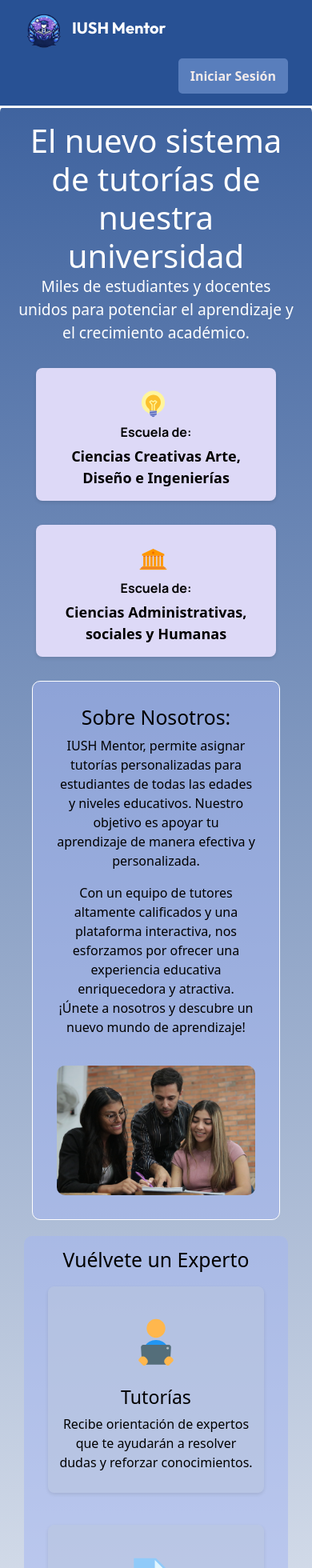
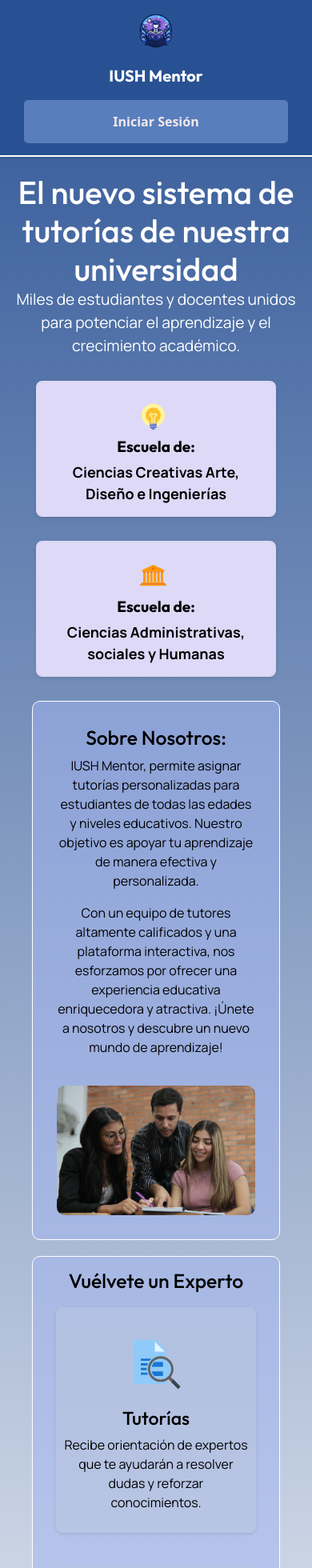
Before and after one commit to JohanTaborda/Iush-Mentor, a React (Vite) app: page / in a window 390 px wide. Shown: the top 1960 px of the page at 80% size. Built offline with nearby package versions, Linux system fonts and the light colour scheme.

Commit message:
Se realizan ajustes solicitados en el 'MainPanel'.

```diff
--- a/src/layouts/Main/components/MainPanel/MainPanel.css
+++ b/src/layouts/Main/components/MainPanel/MainPanel.css
@@ -8,17 +8,7 @@
   box-shadow: 0 2px 4px rgba(0, 0, 0, 0.1);
   margin-bottom: 0;
   position: relative;
-}
-
-/* Línea blanca debajo de la barra de encabezado */
-.header_MainPanel_bar::after {
-  content: '';
-  position: absolute;
-  bottom: -2%;
-  left: 0;
-  width: 100%;
-  height: 2%;
-  background-color: white;
+  border-bottom: 2px solid white;
 }
 
 /* Estilos para la sección izquierda del encabezado */
@@ -41,6 +31,7 @@
   font-size: 20px;
   font-weight: bold;
   color: white;
+  padding-top: 10px;
 }
 
 /* Botón de inicio de sesión */
@@ -71,7 +62,6 @@
   flex: 1;
   background: linear-gradient(to bottom, #3F639F, #fff);
   padding: 20px;
-  border-radius: 8px;
   box-shadow: 0 4px 8px rgba(0, 0, 0, 0.1);
 }
 
@@ -83,6 +73,7 @@
 
 /* Title: El nuevo sistema de tutorías de nuestra universidad */
 .title_main {
+  font-family: 'Outfit', sans-serif;
   font-size: 2.5em;
   color: white;
   margin-bottom: 10px;
@@ -94,6 +85,7 @@
 
 /* Subtitle: Miles de estudiantes y docentes unidos para potenciar el aprendizaje y el crecimiento académico*/
 .subtitle_main {
+  font-family: 'Manrope', sans-serif;
   font-size: 1.2em;
   color: white;
   text-align: center;
@@ -138,10 +130,14 @@
 /* Texto de la escuela */
 .school_text {
   display: block;
-  font-size: 16px;
-  font-family: 'manrope', sans-serif;
+  font-size: 19px;
+  font-family: 'Outfit', sans-serif;
   color: black;
   margin-bottom: 5px;
+}
+
+.school_description{
+  font-family: "Manrope";
 }
 
 .school_icon {
@@ -165,19 +161,25 @@
 
 /* Texto sobre nosotros */
 .about_text {
+  font-family: 'Manrope', sans-serif;
   flex: 1;
   padding-right: 20px;
 }
+
+.about_title{
+  font-family: "Outfit";
+}
+
 
 /* Imagen sobre nosotros */
 .about_image {
   flex: 1;
   display: flex;
   justify-content: center;
-  max-width: 450px; /* Ajusta este valor según el tamaño deseado */
-  max-height: 300px; /* Ajusta este valor según el tamaño deseado */
-  width: auto; /* Mantiene la proporción de la imagen */
-  height: auto; /* Mantiene la proporción de la imagen */
+  max-width: 450px;
+  max-height: 300px;
+  width: auto;
+  height: auto;
 }
 
 /* Estilos para la imagen sobre nosotros */
@@ -190,12 +192,12 @@
 .expert_path {
   background: rgba(163, 182, 243, 0.5); /* Ajustado para ser más transparente */
   padding: 15px;
-  margin: 10px;
+  margin: 20px;
   border-radius: 10px;
   color: black;
   text-align: center;
+  border: 1px solid white; /* Borde delgado de color blanco */
 }
-
 /* Opciones de expertos */
 .expert_options {
   display: flex;
@@ -209,12 +211,16 @@
   text-align: center;
   padding: 10px;
   margin: 10px;
-  background: rgba(187, 200, 221, 0.5); /* Ajustado para ser transparente */
+  background: rgba(187, 200, 221, 0.5);
   border-radius: 8px;
   box-shadow: 0 2px 4px rgba(0, 0, 0, 0.1);
-  flex: 1 1 300px; /* Ajusta el ancho de las tarjetas */
-  max-width: 300px; /* Ajusta el ancho máximo de las tarjetas */
+  flex: 1 1 300px;
+  max-width: 300px;
   color: black;
+}
+
+.expert_description{
+  font-family: "Manrope";
 }
 
 /* Efecto hover para las tarjetas de expertos */
@@ -225,17 +231,17 @@
 
 /* Icono de expertos */
 .expert_icon {
-  font-size: 70px; /* Ajustar este valor según tus necesidades */
+  font-size: 70px; /* Se puede ajustar tamaño */
   display: block;
   margin-bottom: 10px;
 }
 
 /* Footer */
 .footer_MainPanel {
+  font-family: 'Manrope', sans-serif;
   text-align: center;
   padding: 5px;
   background: #BBC8DD;
-  font-weight: bold;
   color: black;
 }
 
@@ -255,12 +261,31 @@
 @media (max-width: 600px) {
   .header_MainPanel_bar {
     flex-direction: column;
-    align-items: flex-start;
+    align-items: center; /* Centra los elementos horizontalmente */
+  }
+
+  .header_MainPanel_left {
+    display: flex;
+    flex-direction: column; /* Alinea el ícono y el título verticalmente */
+    align-items: center; /* Centra los elementos horizontalmente */
+    width: 100%; /* Asegura que ocupen todo el ancho disponible */
+  }
+
+  .header_MainPanel_icon {
+    margin-right: 0; /* Elimina el margen derecho */
+    margin-bottom: 10px; /* Añade un margen inferior para separar el ícono del título */
+  }
+
+  .header_MainPanel_tittle {
+    text-align: center; /* Centra el texto del título */
   }
 
   .login_btn_MainPanel {
-    align-self: flex-end;
+    align-self: center; /* Centra el botón horizontalmente */
     margin-top: 10px;
+    width: 100%; /* Asegura que el botón ocupe todo el ancho disponible */
+    text-align: center; /* Centra el texto dentro del botón */
+    padding: 15px; /* Aumenta el padding para hacer el botón más grande y fácil de tocar */
   }
 
   .schools {
--- a/src/layouts/Main/components/MainPanel/MainPanel.jsx
+++ b/src/layouts/Main/components/MainPanel/MainPanel.jsx
@@ -1,21 +1,16 @@
 import React, { useState } from "react";
-import "./MainPanel.css" // Estilos personalizados para el componente MainPanel.
-import "./MainPanel.js" // Funciones personalizadas para el componente MainPanel.
-
+import "./MainPanel.css"; // Estilos personalizados para el componente MainPanel.
+import "./MainPanel.js";  // Funciones personalizadas para el componente MainPanel.
 
 //Importamos los componentes Hijos
-import Auth from "../../../Auth/Auth.jsx"
+import Auth from "../../../Auth/Auth.jsx";
 
-//importar iconos
-import { FcReadingEbook } from "react-icons/fc";
-import { FcFinePrint } from "react-icons/fc";
-import { FcMindMap } from "react-icons/fc";
-import { FcIdea } from "react-icons/fc";
-import { FcLibrary } from "react-icons/fc";
+//Importar iconos
+import { FcReadingEbook, FcFinePrint, FcMindMap, FcIdea, FcLibrary } from "react-icons/fc";
 
-
-const Header = ({setMainComponent}) => {
-  const[visAuth, setVisAuth] = useState(false);
+//Componente Header
+const Header = ({ setMainComponent }) => {
+  const [visAuth, setVisAuth] = useState(false);
   return (
     <header className="header_MainPanel_bar">
       <div className="header_MainPanel_left">
@@ -28,8 +23,8 @@ const Header = ({setMainComponent}) => {
       </div>
       <button onClick={() => setVisAuth(true)} className="login_btn_MainPanel">Iniciar Sesión</button>
       {visAuth && (
-            <Auth setMainComponent={setMainComponent} />
-        )}
+        <Auth setMainComponent={setMainComponent} />
+      )}
     </header>
   );
 };
@@ -39,7 +34,7 @@ const SchoolButton = ({ text, icon, schoolText }) => {
     <button className="school_btn">
       {icon && <span className="school_icon">{icon}</span>}
       {schoolText && <span className="school_text">{schoolText}</span>}
-      {text}
+      <span className="school_description">{text}</span>
     </button>
   );
 };
@@ -48,31 +43,37 @@ const ExpertCard = ({ title, subtitle, icon }) => {
   return (
     <div className="expert_card">
       {icon && <span className="expert_icon">{icon}</span>}
-      <h3 className="expert_heading">{title}</h3>
+      <h3 className="about_title">{title}</h3>
       <p className="expert_description">{subtitle}</p>
     </div>
   );
 };
 
-const MainPanel = ({setMainComponent}) => {
-
-
+const MainPanel = ({ setMainComponent }) => {
   return (
     <div className="main_container">
       <Header setMainComponent={setMainComponent} />
       <div className="panel_content">
         <article className="content_article">
-          <h1 className="title_main">El nuevo sistema de
-             tutorías de nuestra universidad</h1>
+          <h1 className="title_main">
+            El nuevo sistema de tutorías de nuestra universidad
+          </h1>
           <p className="subtitle_main">
             Miles de estudiantes y docentes unidos para potenciar el aprendizaje y el crecimiento académico.
           </p>
         </article>
 
         <section className="content_btn_schools">
-          <SchoolButton text="Ciencias Creativas Arte, Diseño e Ingenierías" icon={<FcIdea />}schoolText="Escuela de:" />
-          <SchoolButton text="Ciencias Administrativas, sociales y Humanas" icon= {<FcLibrary />
-}schoolText="Escuela de:" />
+          <SchoolButton
+            text="Ciencias Creativas Arte, Diseño e Ingenierías"
+            icon={<FcIdea />}
+            schoolText="Escuela de:"
+          />
+          <SchoolButton
+            text="Ciencias Administrativas, sociales y Humanas"
+            icon={<FcLibrary />}
+            schoolText="Escuela de:"
+          />
         </section>
 
         <section className="about">
@@ -88,16 +89,28 @@ const MainPanel = ({setMainComponent}) => {
             </p>
           </div>
           <div className="about_image">
-            <img src="src\resources\images\logoAplication\tutoriaIUSH.png" alt="Estudiantes en tutoría" />
+            <img src="src/resources/images/logoAplication/tutoriaIUSH.png" alt="Estudiantes en tutoría" />
           </div>
         </section>
 
         <section className="expert_path">
-          <h2 className="expert_title">Vuélvete un Experto</h2>
+          <h2 className="about_title">Vuélvete un Experto</h2>
           <div className="expert_options">
-            <ExpertCard title="Tutorías" subtitle="Recibe orientación de expertos que te ayudarán a resolver dudas y reforzar conocimientos." icon= {<FcReadingEbook />}/>
-            <ExpertCard title="Talleres" subtitle="Aprende haciendo con sesiones interactivas diseñadas para aplicar la teoría en escenarios reales." icon={<FcFinePrint />}/>
-            <ExpertCard title="Rutas de Aprendizaje" subtitle="Sigue un plan estructurado que te guiará paso a paso hacia el dominio de nuevas habilidades." icon={<FcMindMap />}/>
+            <ExpertCard
+              title="Tutorías"
+              subtitle="Recibe orientación de expertos que te ayudarán a resolver dudas y reforzar conocimientos."
+              icon={<FcFinePrint />}
+            />
+            <ExpertCard
+              title="Talleres"
+              subtitle="Aprende haciendo con sesiones interactivas diseñadas para aplicar la teoría en escenarios reales."
+              icon={<FcReadingEbook />}
+            />
+            <ExpertCard
+              title="Rutas de Aprendizaje"
+              subtitle="Sigue un plan estructurado que te guiará paso a paso hacia el dominio de nuevas habilidades."
+              icon={<FcMindMap />}
+            />
           </div>
         </section>
       </div>
@@ -107,4 +120,5 @@ const MainPanel = ({setMainComponent}) => {
     </div>
   );
 };
+
 export default MainPanel;
```
Also changed, not shown: src/layouts/Navbar/Navbar.css (indentation only).
